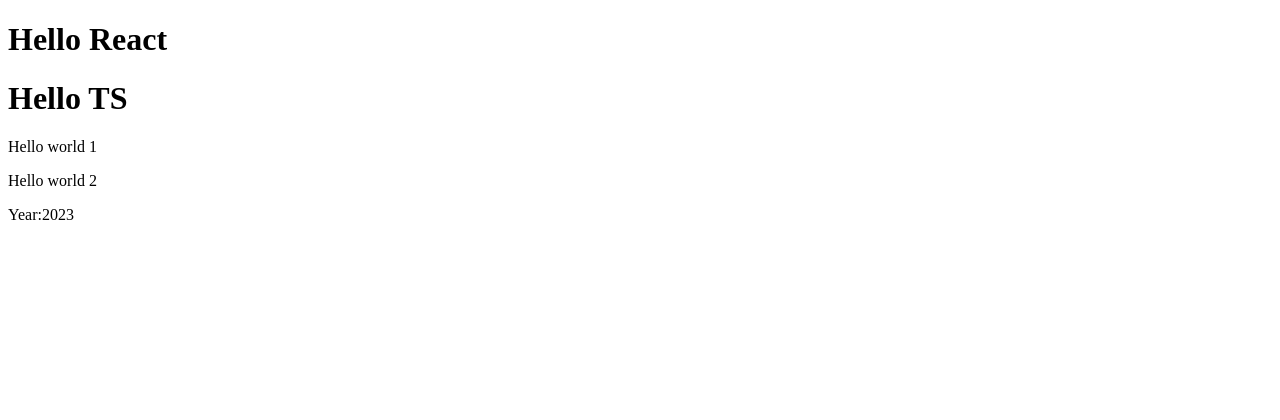
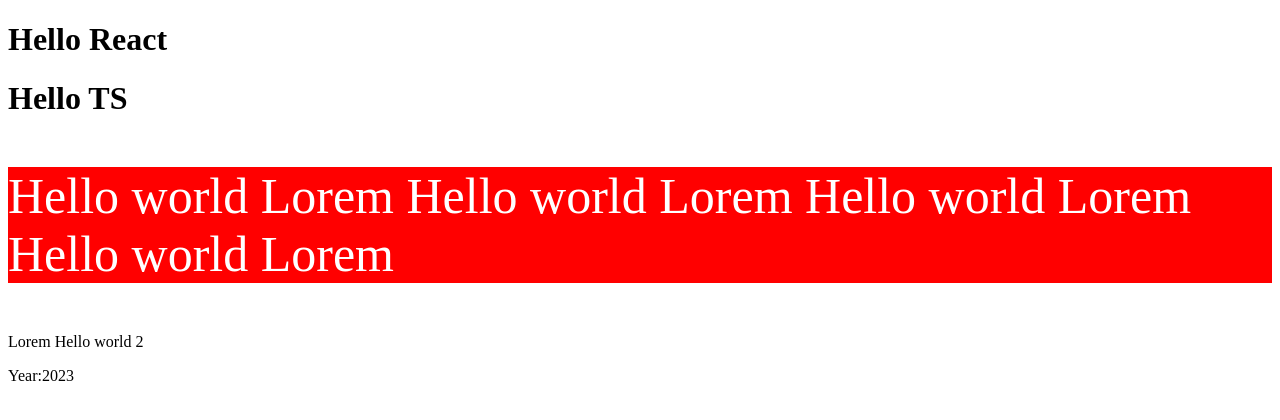
Before and after one commit to FlyLyud/shop-project-2, a React (Create React App) app: page / in a window 1280 px wide. Shown: the top 420 px of the page. Built offline with nearby package versions, Linux system fonts and the light colour scheme.

Commit message:
Створення і підключення файлу  Content css до Content.tsx

```diff
--- /dev/null
+++ b/src/Content.css
@@ -0,0 +1,5 @@
+.content{
+color: white;
+background-color: red;
+font-size: 50px;
+}
--- a/src/Content.tsx
+++ b/src/Content.tsx
@@ -1,4 +1,5 @@
 import React from 'react'
+import './Content.css'
 
 type Props = {
     text1: string
@@ -9,7 +10,7 @@ type Props = {
 export const Content = (props: Props) => {
     return (
         <>
-            <p>{props.text1} </p>
+            <p className="content">{props.text1}</p>
             <p>{props.text2} </p>
             <div>Year:{props.year}</div>
         </>
--- a/src/index.tsx
+++ b/src/index.tsx
@@ -17,8 +17,10 @@ function App() {
             <Title text="React" />
             <Title text="TS" />
             <Content
-                text1={'Hello world 1'}
-                text2={'Hello world 2'}
+                text1={
+                    'Hello world Lorem Hello world Lorem  Hello world Lorem  Hello world Lorem'
+                }
+                text2={' Lorem Hello world 2'}
                 year={2023}
             />
         </>
```
